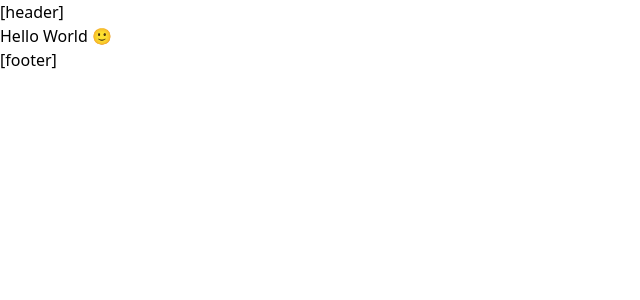
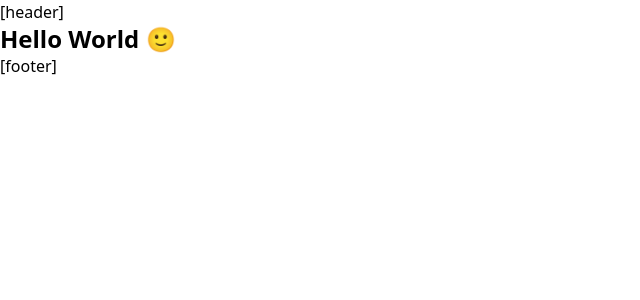
Before and after one commit to trendwerk/starter-nextjs, a Next.js app: page / in a window 1280 px wide. Shown: the top 300 px of the page, without its empty margins (0-640 px from the left). Built offline with nearby package versions, Linux system fonts and the light colour scheme.

Commit message:
:lipstick: Heading styles

```diff
--- a/styles/base.css
+++ b/styles/base.css
@@ -1,3 +1,20 @@
 @import "tailwindcss/base";
-@import "tailwindcss/components";
+
+h1, h2, h3, h4, h5, h6 {
+  @apply font-bold;
+  @apply leading-tight;
+}
+
+h1 {
+  @apply text-2xl;
+}
+
+h2 {
+  @apply text-xl;
+}
+
+h3 {
+  @apply text-lg;
+}
+
 @import "tailwindcss/utilities";
```
